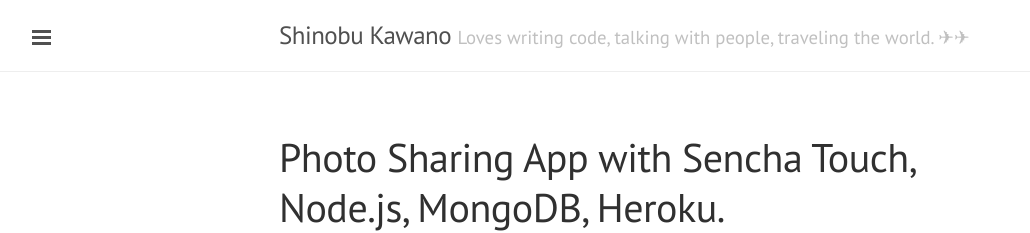
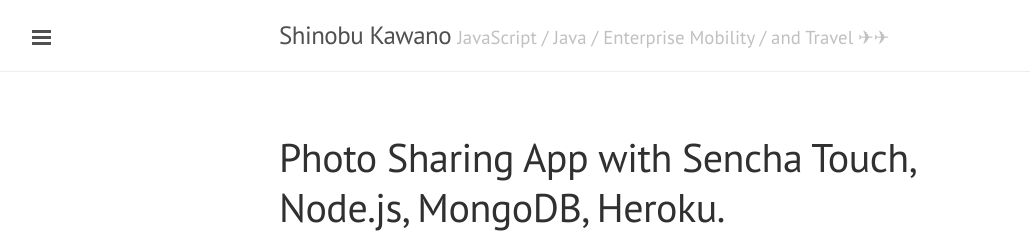
Before and after one commit to shinobukawano/kawanoshinobu.github.io, a Jekyll site: the page built from _posts/2013-07-22-photo-sharing-app-with-sencha-touch-node-js-mongodb-heroku.md, in a window 1280 px wide. Shown: the top 233 px of the page, without its empty margins (1-1031 px from the left). Built offline with Jekyll 4.4.1, drawn with Linux system fonts in a browser that asks for light colours; Markdown is read by kramdown in place of the engine named in the settings; comment, search, counter and statistics services are not loaded.

Commit message:
Updated my BIO.

```diff
--- a/_config.yml
+++ b/_config.yml
@@ -1,25 +1,26 @@
 # Dependencies
-markdown:         redcarpet
+markdown: redcarpet
 gems: [jekyll-paginate]
-# markdown:         kramdown
-# pygments:         true
 
 # Permalinks
-# permalink:        pretty
-permalink   : :year/:month/:title/
+permalink: :year/:month/:title/
 highlighter : pygments
 
 # Setup
-title:            Shinobu Kawano
-tagline:          'Loves writing code, talking with people, traveling the world. ✈✈'
-description:      "Hi, there! I'm Shinobu Kawano, JavaScript programmer based in Tokyo. Currently, I'm working for Canon IT Solutions Inc. as a sales engineer of <a href='http://www.sencha.com/' target='_blank'>Sencha</a> featured system development. <br>In my spare time, I hack an open source software and record a podcast (my program is <a href='http://senchacasts.fm/' target='_blank'>here</a>)."
+title: Shinobu Kawano
+tagline: 'JavaScript / Java / Enterprise Mobility / and Travel ✈✈'
+description: > #
+  Hi, there! I'm Shinobu Kawano, JavaScript programmer based in Tokyo.
+  I work for my most loving software vendor
+  <a href='http://www.sencha.com/' target='_blank'>Sencha</a> as a sales engineer.
+  <br>In my spare time, I hack an open source software and spend time with my wife and son.
 
-url:              http://kawanoshinobu.com
-baseurl:          '/'
-paginate:         5
+url: http://kawanoshinobu.com
+baseurl: '/'
+paginate: 5
 
 author:
-  name:           'KAWANO Shinobu'
-  url:            http://kawanoshinobu.com
+  name: 'Shinobu Kawano'
+  url: http://kawanoshinobu.com
 
 exclude: ["vendor",".rbenv-version", ".gitignore", "README.md", "Gemfile", "Gemfile.lock", "Procfile", "unicorn.rb", "config.ru"]
--- a/_includes/sidebar.html
+++ b/_includes/sidebar.html
@@ -27,6 +27,7 @@
     </p>
   </div>
   <nav class="sidebar-nav">
+    <a class="sidebar-nav-item" href="/atom.xml"><i class="fa fa-rss fa-fw"></i>RSS</a>
 <!--     <a class="sidebar-nav-item{% if page.url == site.baseurl %} active{% endif %}" href="/">Home</a> -->
 
 <!--     {% comment %}
--- a/_layouts/post.html
+++ b/_layouts/post.html
@@ -7,7 +7,7 @@
   <span class="post-date">{{ page.date | date_to_string }}</span>
 
   <div class="social" style="margin-bottom: .8em;">
-        <a href="https://twitter.com/share" class="twitter-share-button" data-via="senchasabo" data-lang="en" data-dnt="true">
+        <a href="https://twitter.com/share" class="twitter-share-button" data-via="kawanoshinobu" data-lang="en" data-dnt="true">
             Tweet
         </a>
         <script>
```
Also changed, not shown: 1 other file.
